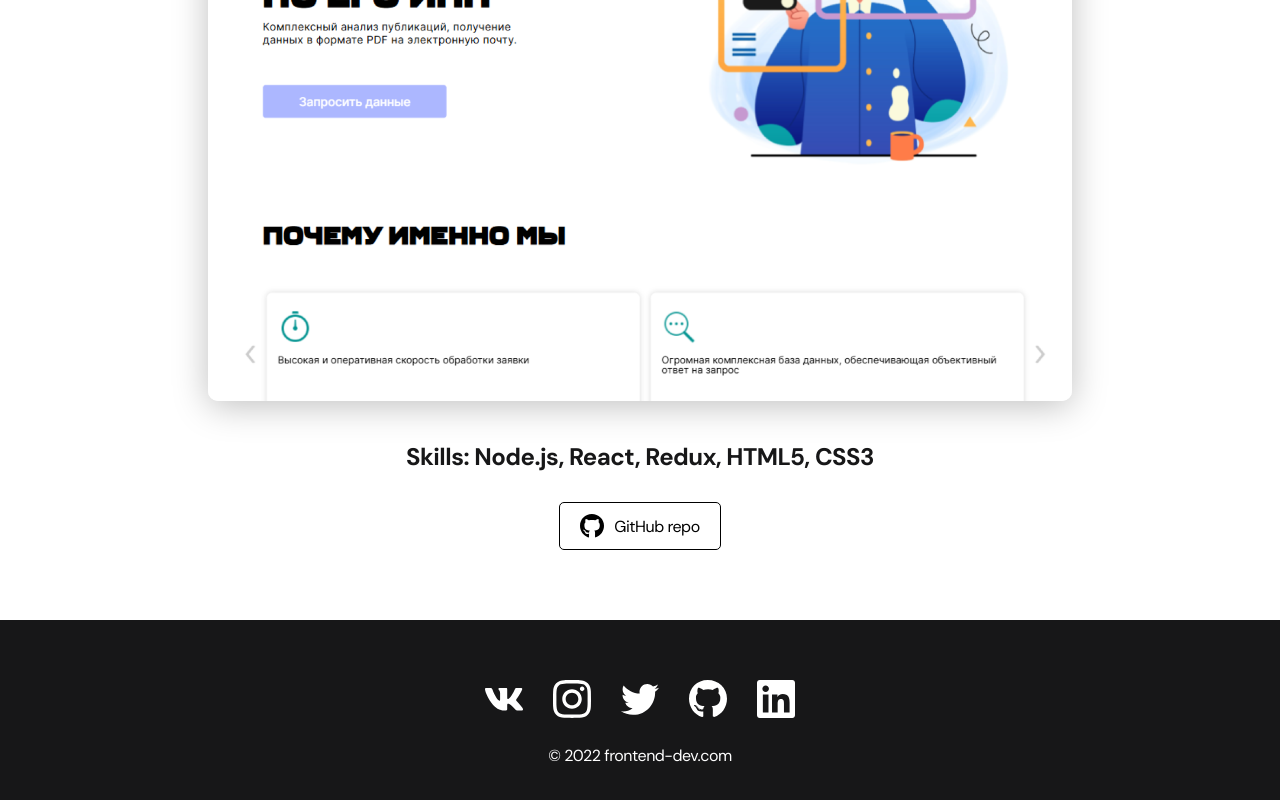
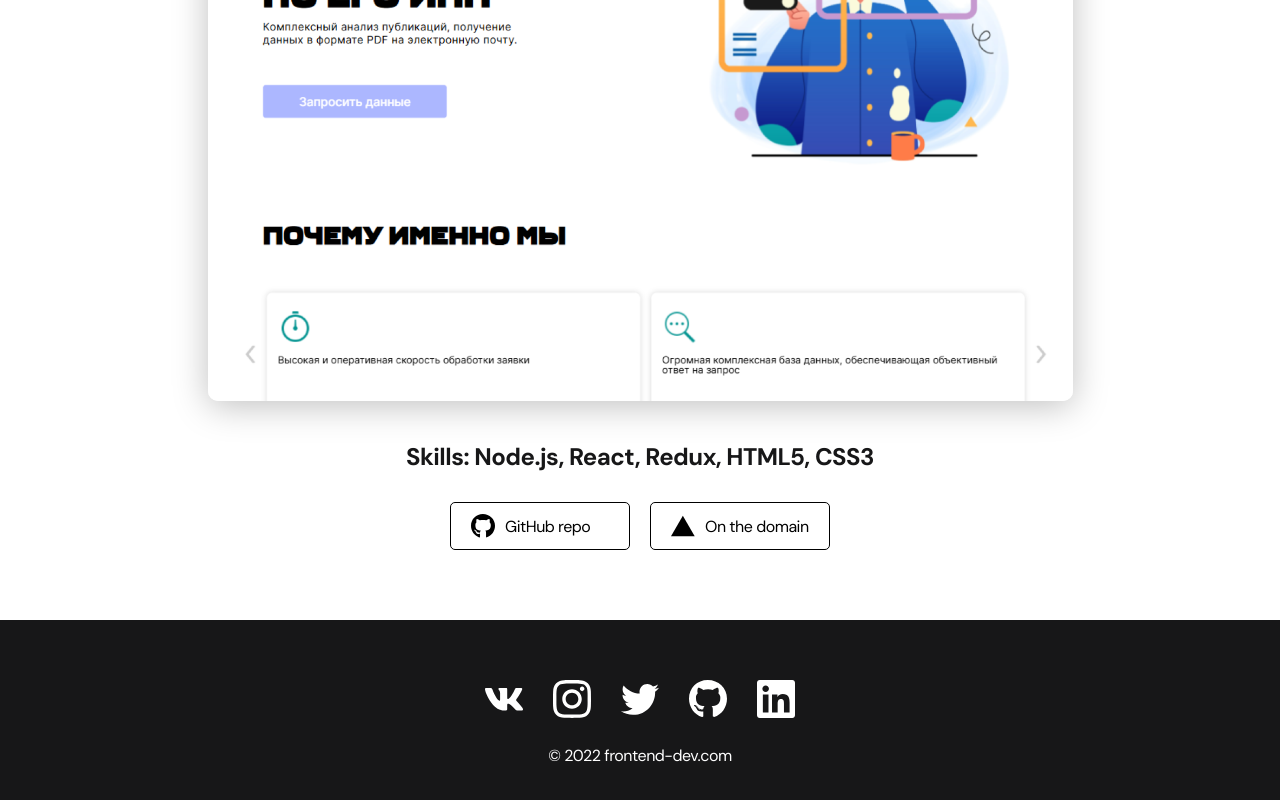
Before and after one commit to Galiyaga/portfolio, a React (Create React App) app: page /project/0 in a window 1280 px wide. Shown: the part 532-1332 px from the top of the page. Built offline with nearby package versions, Linux system fonts and the light colour scheme.

Commit message:
добавление ссылки на большое изображение проекта, замена уникальной кнопки на униварсальную, изменения структуры объектов projects

```diff
--- a/src/components/btnGitHub/BtnGitHub.js
+++ /dev/null
@@ -1,13 +0,0 @@
-import "./style.css";
-import imgGH from "./gitHub-black.svg"
-
-const BtnGitHub = ({link}) => {
-  return (
-    <a href={link} target="_blank" rel="noreferrer" className="btn-outline">
-      <img src={imgGH} alt="" />
-      GitHub repo
-    </a>
-  );
-};
-
-export default BtnGitHub;
--- /dev/null
+++ b/src/components/btnWithLink/BtnWithLink.js
@@ -0,0 +1,12 @@
+import "./style.css";
+
+const BtnGitHub = ({link, title, icon}) => {
+  return (
+    <a href={link} target="_blank" rel="noopener noreferrer" className="btn-outline">
+      <img src={icon} alt="Иконка источника" />
+      {title}
+    </a>
+  );
+};
+
+export default BtnGitHub;
--- a/src/helpers/projectList.js
+++ b/src/helpers/projectList.js
@@ -4,7 +4,8 @@ import project02 from "../img/projects/02.jpg";
 import project02Big from "../img/projects/02-big.jpg";
 import project03 from "../img/projects/03.jpg";
 import project03Big from "../img/projects/03-big.jpg";
-
+import imgGH from "./gitHub-black.svg";
+import imgVC from "./vercel-black.svg";
 
 const projects = [
   {
@@ -12,16 +13,34 @@ const projects = [
     skills: "Node.js, React, Redux, HTML5, CSS3",
     img: project01,
     imgBig: project01Big,
-        gitHubLink: "https://github.com/Galiyaga/finally-project",
-        vercelLink: "https://finally-project-three.vercel.app/"
+    links: {
+      gitHubLink: {
+        title: "GitHub repo",
+        link: "https://github.com/Galiyaga/finally-project",
+        icon: imgGH,
+      },
+      vercelLink: {
+        title: "On the domain",
+        link: "https://finally-project-three.vercel.app/",
+        icon: imgVC
+      },
+    },
   },
   {
     title: "Браузерное приложение таск-менеджер",
     skills: "Node.js, React, TypeScript, Redux, HTML5, CSS3",
     img: project02,
     imgBig: project02Big,
-        gitHubLink: "https://github.com/Galiyaga/task-manager-ts.project",
-        vercelLink: ""
+    links: {
+      gitHubLink: {
+        title: "GitHub repo",
+        link: "https://github.com/Galiyaga/task-manager-ts.project",
+      },
+      vercelLink: {
+        title: "On the domain",
+        link: "https://task-manager-ts-project.vercel.app/login",
+      },
+    },
   },
   {
     title: "Таск-менеджер",
@@ -29,8 +48,8 @@ const projects = [
     img: project03,
     imgBig: project03Big,
     gitHubLink: "https://github.com/Galiyaga/task-manager",
-        vercelLink: "https://task-manager-ts-project.vercel.app/todolists"
+    vercelLink: "https://task-manager-ts-project.vercel.app/todolists",
   },
-]
+];
 
-export {projects}
+export { projects };
--- a/src/pages/ProjectPage.js
+++ b/src/pages/ProjectPage.js
@@ -1,27 +1,50 @@
 import { useParams } from "react-router-dom";
-import {projects} from "../helpers/projectList"
-import BtnGitHub from "../components/btnGitHub/BtnGitHub";
+import { projects } from "../helpers/projectList";
+import BtnWithLink from "../components/btnWithLink/BtnWithLink";
 
 const ProjectPage = () => {
   const { id } = useParams();
-    const project = projects[id]
+  const project = projects[id];
+  const gitHubLink = project.links?.gitHubLink;
+  const vercelLink = project.links?.vercelLink;
+
+  console.log("GitHub Link Data:", {
+    link: gitHubLink.link,
+    title: gitHubLink.title,
+    iconType: typeof gitHubLink.icon,
+    iconValue: gitHubLink.icon,
+  });
   return (
     <main className="section">
       <div className="container">
         <div className="project-details">
           <h1 className="title-1">{project.title}</h1>
 
+          <a
+            href={project.vercelLink}
+            target="_blank"
+            rel="noopener noreferrer"
+          >
             <img
               src={project.imgBig}
               alt=""
               className="project-details__cover"
             />
+          </a>
 
           <div className="project-details__desc">
             <p>Skills: {project.skills}</p>
           </div>
 
-          <BtnGitHub link={project.gitHubLink}/>
+          <div className="project-details__link">
+            <BtnWithLink
+              link={gitHubLink.link}
+              title={gitHubLink.title}
+              icon={gitHubLink.icon}
+            />
+            <BtnWithLink link={vercelLink.link} title={vercelLink.title} icon={vercelLink.icon} />
+
+          </div>
         </div>
       </div>
     </main>
--- a/src/styles/main.css
+++ b/src/styles/main.css
@@ -194,6 +194,15 @@ body {
 	line-height: 1.3;
 }
 
+.project-details__link {
+	display: flex;
+	gap: 20px;
+}
+
+.project-details__link a {
+	min-width: 180px;
+}
+
 /* Content list */
 
 .content-list {
--- a/src/styles/reset.css
+++ b/src/styles/reset.css
@@ -75,7 +75,7 @@ input::-ms-clear {
 	display: none;
 }
 
-button, input[type="submit"] {
+button, input[type="submit"], a {
     display: inline-block;
     box-shadow: none;
     background-color: transparent;
```
Also changed, not shown: src/components/btnWithLink/style.css (added), src/helpers/gitHub-black.svg (renamed from src/components/btnGitHub/gitHub-black.svg), src/helpers/vercel-black.svg (added). Lines whose indentation alone changed are shown as unchanged.
